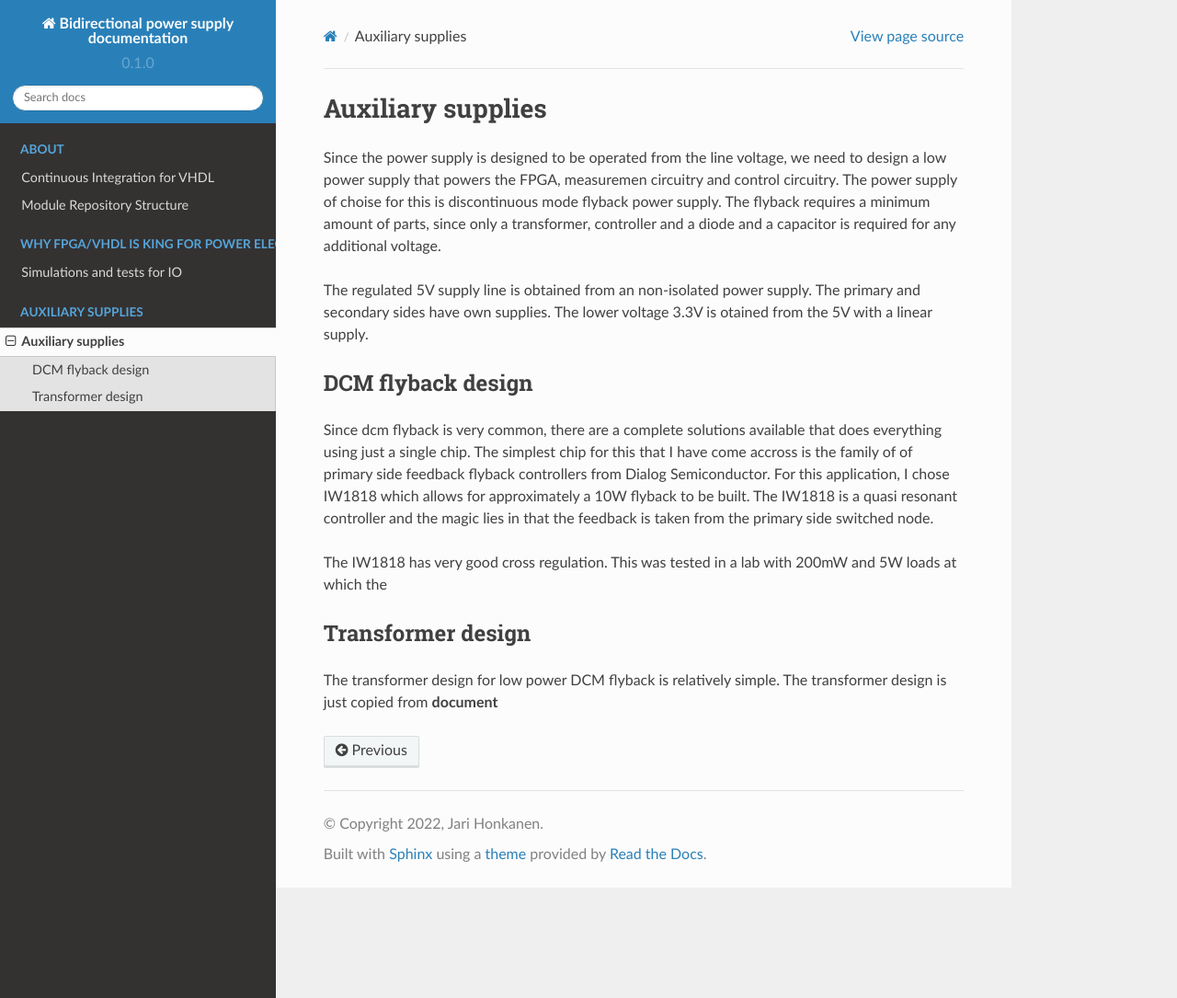
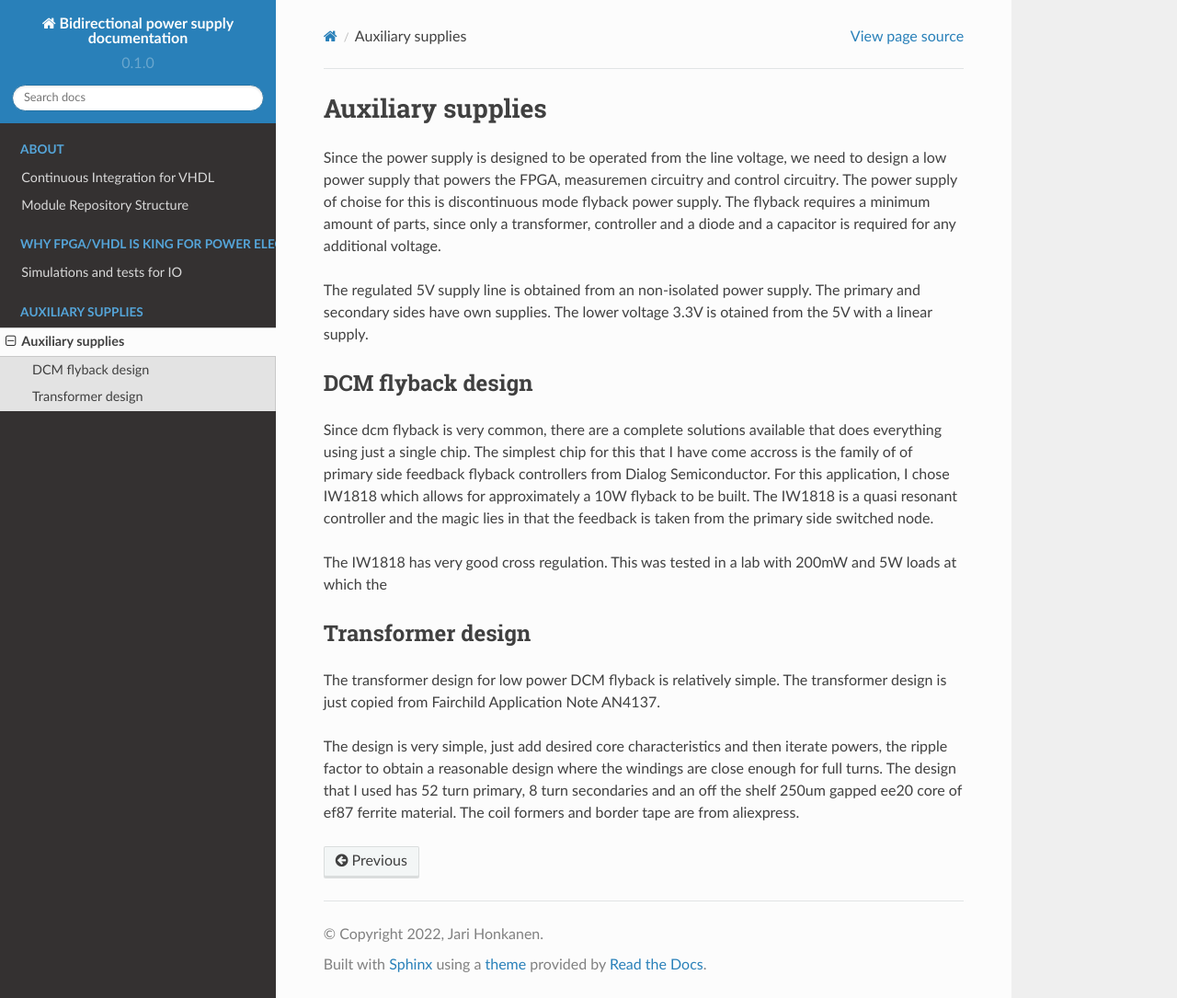
Before and after one commit to johonkanen/ac_inout_power_supply_docs, a Sphinx documentation site: the page built from docs/source/aux_dcm_flyback/Auxiliary_supply.rst, in a window 1280 px wide and 1085 px high. Shown: the whole window at 92% size. Built offline with Sphinx 7.4.7 and the Read the Docs theme 2.0.0, drawn with Linux system fonts in a browser that asks for light colours.

Commit message:
Update Auxiliary_supply.rst

```diff
--- a/docs/source/aux_dcm_flyback/Auxiliary_supply.rst
+++ b/docs/source/aux_dcm_flyback/Auxiliary_supply.rst
@@ -15,4 +15,6 @@ The IW1818 has very good cross regulation. This was tested in a lab with 200mW a
 Transformer design
 ------------------
 
-The transformer design for low power DCM flyback is relatively simple. The transformer design is just copied from **document**
+The transformer design for low power DCM flyback is relatively simple. The transformer design is just copied from Fairchild Application Note AN4137.
+
+The design is very simple, just add desired core characteristics and then iterate powers, the ripple factor to obtain a reasonable design where the windings are close enough for full turns. The design that I used has 52 turn primary, 8 turn secondaries and an off the shelf 250um gapped ee20 core of ef87 ferrite material. The coil formers and border tape are from aliexpress.
```
